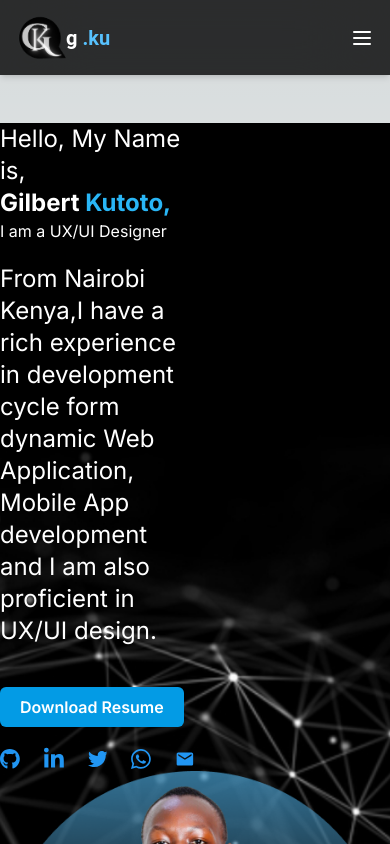
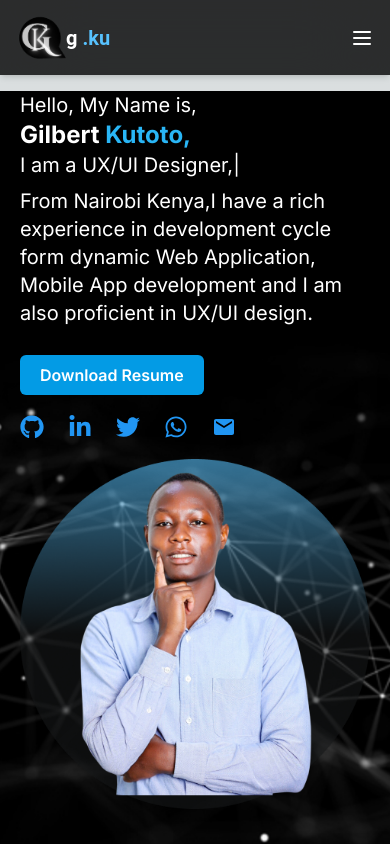
Before and after one commit to gilbert-ku/g.ku, a Next.js app: page / in a window 390 px wide. Shown: the top 844 px of the page. Built offline with nearby package versions, Linux system fonts and the light colour scheme.

Commit message:
updatestyle the home page

```diff
--- a/app/page.jsx
+++ b/app/page.jsx
@@ -11,9 +11,9 @@ export default function Home() {
   return (
     // <main className=" home-pg flex min-h-screen flex-col items-center justify-between" >
     <main className="home-pg  min-h-screen text-white">
-      <div className="md:flex justify-evenly my-12">
-        <div className=" w-1/2">
-          <h1 className="text-2xl">Hello, My Name is,</h1>
+      <div className="lg:flex justify-evenly my-4 md:my-12">
+        <div className="px-5 md:px-8 lg:px-24 lg:w-1/2">
+          <h1 className="text-xl md:text-2xl">Hello, My Name is,</h1>
 
           <h1 className="text-2xl md:text-6xl font-bold">Gilbert <span className="text-light-blue-400" >Kutoto,</span></h1>
 
@@ -31,22 +31,22 @@ export default function Home() {
             ]}
             speed={40}
             // style={{ fontSize: '2em' }}
-            className="md:text-4xl my-2"
+            className="text-xl md:text-4xl my-0 md:my-2"
             repeat={Infinity}
           />
 
-          <p className="text-2xl my-5">From Nairobi Kenya,I have a rich experience in development cycle form dynamic Web Application,
+          <p className="text-xl md:text-2xl my-2 md:my-5">From Nairobi Kenya,I have a rich experience in development cycle form dynamic Web Application,
             Mobile App development and I am also proficient in UX/UI design.
           </p>
 
           <button className="p-2 bg-light-blue-600 rounded-md font-semibold my-5 px-5">Download Resume</button>
 
           <div className="flex text-blue-500">
-          <FaGithub className="me-3 text-2xl text-blue-500"/>
-          <FaLinkedinIn className="mx-3 text-2xl"/>
-          <FaTwitter className="mx-3 text-2xl"/>
-          <FaWhatsapp className="mx-3 text-2xl"/>
-          <MdEmail className="ms-3 text-2xl"/>
+            <FaGithub className="me-3 text-2xl text-blue-500"/>
+            <FaLinkedinIn className="mx-3 text-2xl"/>
+            <FaTwitter className="mx-3 text-2xl"/>
+            <FaWhatsapp className="mx-3 text-2xl"/>
+            <MdEmail className="ms-3 text-2xl"/>
           </div>
 
         </div>
@@ -55,8 +55,7 @@ export default function Home() {
         width={500}
         height={500}
         alt="profile image"
-        // className="mt-96"/
-
+        className="px-5 md:pr-0 md:mx-auto mt-5"
         />
       </div>
     </main>
```
